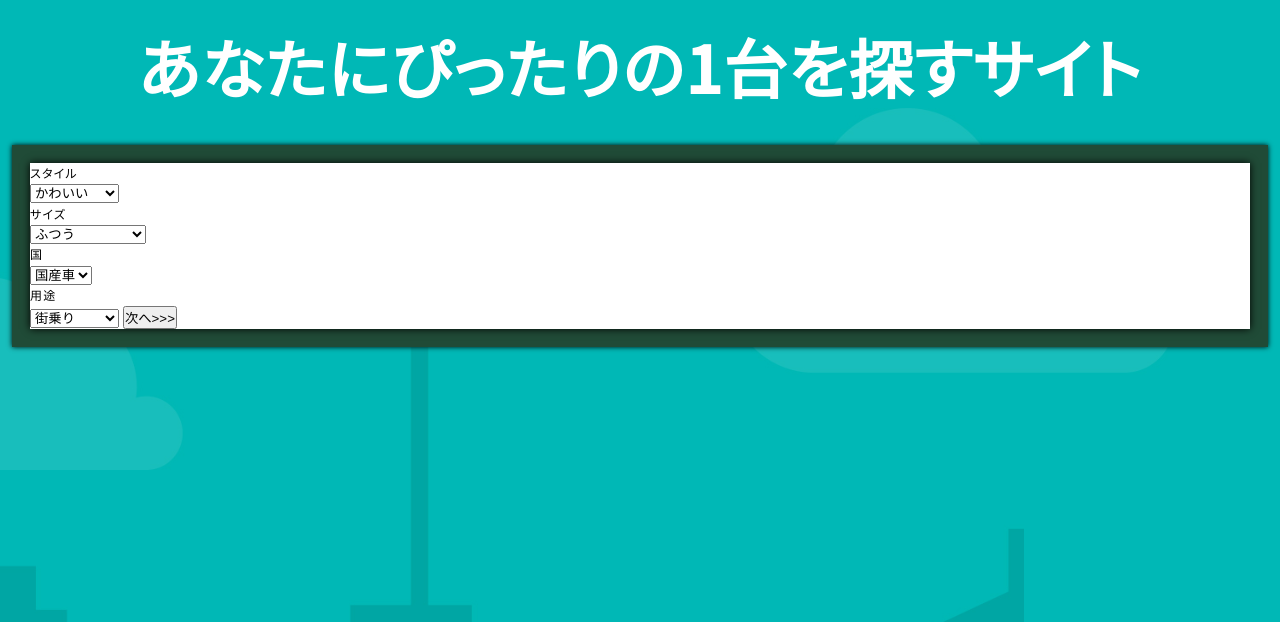
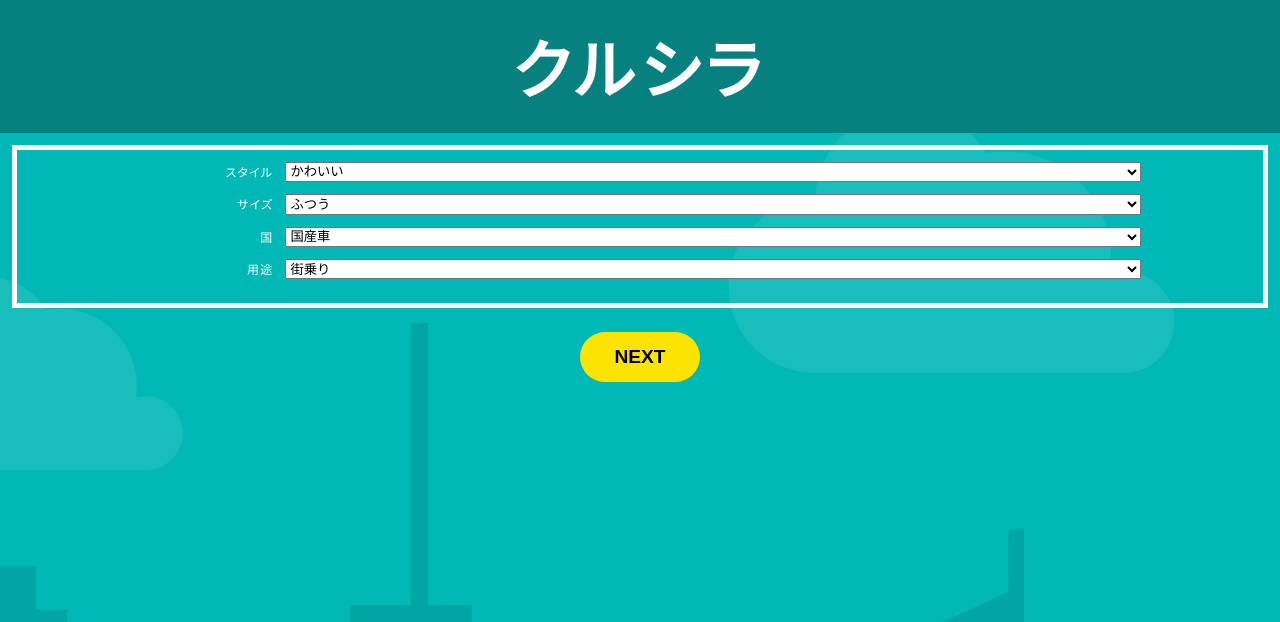
Before and after one commit to ohmoto-2020/car-Recommended, a PHP site: page /select.php in a window 1280 px wide. Shown: the top 622 px of the page. Run offline with PHP 8.4, Linux system fonts and the light colour scheme.

Commit message:
デザインほぼできた

```diff
--- a/about.php
+++ b/about.php
@@ -5,7 +5,7 @@ session_start();
 
 require('./templates/login-check.php');
 
-$title = "車診断 このサイトについて";
+$title = "このサイトについて";
 require ('./templates/layout.php');
 ?>
 
--- a/createDate.sql
+++ b/createDate.sql
@@ -930,7 +930,7 @@ insert into
   ('レガシィアウトバック',
   'SB',
   '340~360',
-  'かっこいい',
+  'シンプル',
   'おおきい',
   '国産車',
   '街乗り'),
--- a/css/style.css
+++ b/css/style.css
@@ -33,14 +33,19 @@ a {
   background-color: #0ab8b7 !important; }
 
 .info-header {
+  background-color: #078080;
   padding: 1rem 0; }
   .info-header__container {
     text-align: center; }
     .info-header__container h1 {
+      letter-spacing: 0.5rem;
       font-size: 5vw; }
+    .info-header__container .header-link {
+      color: #fff !important; }
 
 .header {
-  padding: 0.8rem 0.8rem; }
+  padding: 0.8rem 0.8rem;
+  background-color: #078080; }
   .header__container {
     display: -webkit-box;
     display: -ms-flexbox;
@@ -248,21 +255,56 @@ a {
         transition: 0.2s; }
 
 .select-main {
-  background-color: #204b37;
-  color: #000;
-  margin: 1rem;
-  padding: 1.5rem;
-  -webkit-box-shadow: 0 0 5px #000;
-          box-shadow: 0 0 5px #000; }
-  .select-main__container {
-    background-color: #fff;
-    -webkit-box-shadow: 0 0 8px #000;
-            box-shadow: 0 0 8px #000; }
+  color: #fff;
+  margin: 1rem; }
+  .select-main__container__box {
+    padding: 1rem;
+    border: solid 5px #fff; }
+    .select-main__container__box__item {
+      padding-bottom: 1rem;
+      display: -webkit-box;
+      display: -ms-flexbox;
+      display: flex;
+      text-align: right; }
+      .select-main__container__box__item__title {
+        width: 20%;
+        padding-right: 1rem; }
+      .select-main__container__box__item__select {
+        width: 70%; }
+  .select-main__container__next {
+    margin: 2rem auto 0;
+    display: block;
+    -webkit-user-select: none;
+       -moz-user-select: none;
+        -ms-user-select: none;
+            user-select: none;
+    height: 50px;
+    width: 120px;
+    text-align: center;
+    font-size: 1.6rem;
+    font-weight: bold;
+    color: #000;
+    line-height: 50px;
+    background-color: #fce300;
+    border-radius: 120px;
+    border: none; }
+    .select-main__container__next:hover {
+      background-color: rgba(255, 238, 0, 0.9);
+      -webkit-transition: 0.2s;
+      transition: 0.2s; }
 
 .result-main {
   height: 100vh;
-  margin-top: 2rem;
+  margin-top: 4rem;
   text-align: center; }
+  .result-main h2 {
+    margin: 0 20px;
+    font-size: 2rem;
+    border-bottom: 4px solid #078080; }
+  .result-main .maker {
+    margin-top: 3rem; }
+  .result-main .car-name {
+    font-size: 1.3rem; }
   .result-main .slider {
     width: 80%;
     margin: 0 auto; }
--- a/css/style.scss
+++ b/css/style.scss
@@ -17,11 +17,16 @@
 // 登録・ログインのヘッダー
 // ================================
 .info-header {
+  background-color: rgb(7, 128, 128);
   padding: 1rem 0;
   &__container {
     text-align: center;
     h1 {
+      letter-spacing: 0.5rem;
       font-size: 5vw;
+    }
+    .header-link {
+      color: $main-color !important;
     }
   }
 }
@@ -30,15 +35,20 @@
 // ================================
 .header {
   padding: 0.8rem 0.8rem;
+  background-color: rgb(7, 128, 128);
   &__container {
     display: flex;
     align-items: center;
     justify-content: space-between;
     h1 {
-      font-size: 1.2rem;
+      font-size: 5vw;
+      letter-spacing: 0.5rem;
       @include tab-layout() {
         font-size: 3rem;
       }
+    }
+    .header-link {
+      color: $main-color !important;
     }
     &__hamburger {
       border: none;
@@ -132,10 +142,10 @@
         flex-direction: column;
         @include pc-layout() {
           flex-direction: row;
-          margin-top: 2rem;
+          margin-top: 1rem;
         }
         label {
-          margin-top: 2rem;
+          margin-top: 1rem;
           @include pc-layout() {
             width: 35%;
             margin-top: 0;
@@ -233,14 +243,44 @@
 // select.php
 // ================================
 .select-main {
-  background-color: rgb(32, 75, 55);
-  color: $sub-color;
+  color: $main-color;
   margin: 1rem;
-  padding: 1.5rem;
-  box-shadow: 0 0 5px #000;
   &__container {
-    background-color: $main-color;
-    box-shadow: 0 0 8px #000;
+    &__box {
+      padding: 1rem;
+      border: solid 5px $main-color;
+      &__item {
+        padding-bottom: 1rem;
+        display: flex;
+        text-align: right;
+        &__title {
+          width: 20%;
+          padding-right: 1rem;
+        }
+        &__select {
+          width: 70%;
+        }
+      }
+    }
+    &__next {
+      margin: 2rem auto 0;
+      display: block;
+      user-select: none;
+      height: 50px;
+      width: 120px;
+      text-align: center;
+      font-size: 1.6rem;
+      font-weight: bold;
+      color: $sub-color;
+      line-height: 50px;
+      background-color: rgb(252, 227, 0);
+      border-radius: 120px;
+      border: none;
+      &:hover {
+        background-color: rgba(255, 238, 0, 0.9);
+        transition: 0.2s;
+      }
+    }
   }
 }
 
--- a/index.php
+++ b/index.php
@@ -5,7 +5,7 @@ session_start();
 
 require('./templates/login-check.php');
 
-$title = "車診断 トップページ";
+$title = "クルシラ トップページ";
 require ('./templates/layout.php');
 ?>
 <body class="body">
@@ -15,8 +15,8 @@ require ('./templates/layout.php');
 
   <main class="index-main">
     <div class="index-main__trouble">
-      <p class="index-main__trouble__title">車に一目惚れしよう</p>
-      <p class="index-main__trouble__explanation">この世にある車全てを<br>把握できている人はどのくらいいるでしょうか。<br>まだあなたはトキメク車に出会っていないかもしれません。</p>
+      <p class="index-main__trouble__title">好きな車を見つけよう</p>
+      <!-- <p class="index-main__trouble__explanation">この世にある車全てを<br>把握できている人はどのくらいいるでしょうか。<br>まだあなたはトキメク車に出会っていないかもしれません。</p> -->
       <p class="index-main__trouble__contents">どんな車があるの？<br>車が欲しいけど調べ方がわからない...<br>特徴だけで探したい！</p>
     </div>
     <div class="index-main__search">
--- a/result.php
+++ b/result.php
@@ -61,7 +61,7 @@ while($sqlCar = $stmh->fetch(PDO::FETCH_ASSOC)){
 // var_dump($totalCars);
 
 
-$title = "車診断 結果";
+$title = "クルシラ 結果";
 require ('./templates/layout.php');
 ?>
 <body class="result-body">
@@ -72,8 +72,8 @@ require ('./templates/layout.php');
   <main class="result-main">
     <h2>あなたにおすすめの車は</h2>
       <?php foreach ($totalCars as $outer): ?>
-        <p>メーカー:<?php echo $outer[0]->{'brand'}->{'name'} ?></p>
-        <p>車種名:<?php echo $outer[0]->{'model'} ?></p>
+        <p class="maker">メーカー:<?php echo $outer[0]->{'brand'}->{'name'} ?></p>
+        <p class="car-name">車種名:<?php echo $outer[0]->{'model'} ?></p>
         <div class="slider">
         <?php foreach ($outer as $loop): ?>
           <div class="oneCar">
--- a/select.php
+++ b/select.php
@@ -5,7 +5,7 @@ session_start();
 
 require('./templates/login-check.php');
 
-$title = "車診断";
+$title = "クルシラ";
 require ('./templates/layout.php');
 ?>
 <body class="body">
@@ -15,37 +15,45 @@ require ('./templates/layout.php');
 
   <main>
     <div class="select-main">
-      <div class="select-main__container">
-        <form action="result.php" class="select-main__container__box" method="POST">
-          <p>スタイル</p>
-          <select class="select-main__container__box__item" name="style">
+      <form action="result.php" class="select-main__container" method="POST">
+        <div class="select-main__container__box">
+          <div class="select-main__container__box__item">
+            <p class="select-main__container__box__item__title">スタイル</p>
+            <select class="select-main__container__box__item__select" name="style">
               <option value="かわいい">かわいい</option>
               <option value="かっこいい">かっこいい</option>
               <option value="シンプル">シンプル</option>
               <option value="おしゃれ">おしゃれ</option>
               <option value="レトロ">レトロ</option>
             </select>
-          <p>サイズ</p>
-          <select class="select-main__container__box__item" name="size">
+          </div>
+          <div class="select-main__container__box__item">
+          	<p class="select-main__container__box__item__title">サイズ</p>
+          	<select class="select-main__container__box__item__select" name="size">
           	  <option value="ふつう">ふつう</option>
           	  <option value="すごくおおきい">すごくおおきい</option>
           	  <option value="おおきい">おおきい</option>
           	  <option value="ちいさい">ちいさい</option>
           	</select>
-          <p>国</p>
-          <select class="select-main__container__box__item" name="country">
+          </div>
+          <div class="select-main__container__box__item">
+          	<p  class="select-main__container__box__item__title">国</p>
+          	<select class="select-main__container__box__item__select" name="country">
           	  <option value="国産車">国産車</option>
           	  <option value="外車">外車</option>
           	</select>
-          <p>用途</p>
-          <select class="select-main__container__box__item" name="uses">
+          </div>
+          <div class="select-main__container__box__item">
+            <p  class="select-main__container__box__item__title">用途</p>
+            <select class="select-main__container__box__item__select" name="uses">
               <option value="街乗り">街乗り</option>
               <option value="アウトドア">アウトドア</option>
               <option value="スポーツ">スポーツ</option>
             </select>
-          <button type="submit" class="next" value="次へ">次へ>>></button>
+          </div>
+        </div>
+        <button type="submit" class="select-main__container__next" value="次へ">NEXT</button>
       </form>
-      </div>
     </div>
   </main>
 
--- a/templates/classic-header.php
+++ b/templates/classic-header.php
@@ -1,4 +1,4 @@
 
   <div class="info-header__container">
-    <h1>あなたにぴったりの1台を探すサイト</h1>
+    <h1><a href="index.php" class="header-link">クルシラ</a></h1>
   </div>
--- a/templates/home-header.php
+++ b/templates/home-header.php
@@ -3,7 +3,7 @@
 $count = $db->query('SELECT COUNT(*) FROM members');
 ?>
 <div class="header__container">
-  <h1>好きな車を見つけよう</h1>
+  <h1><a href="index.php" class="header-link">クルシラ</a></h1>
   <button class="header__container__hamburger" onclick="toggle()">
     <span></span>
   </button>
```
Also changed, not shown: other parts of css/style.css (+18 -16 lines), other parts of css/style.scss (+22 -12 lines), login.php (+13 -14 lines), sign_up.php (+4 -4 lines), 1 other file. Lines whose indentation alone changed are shown as unchanged.
